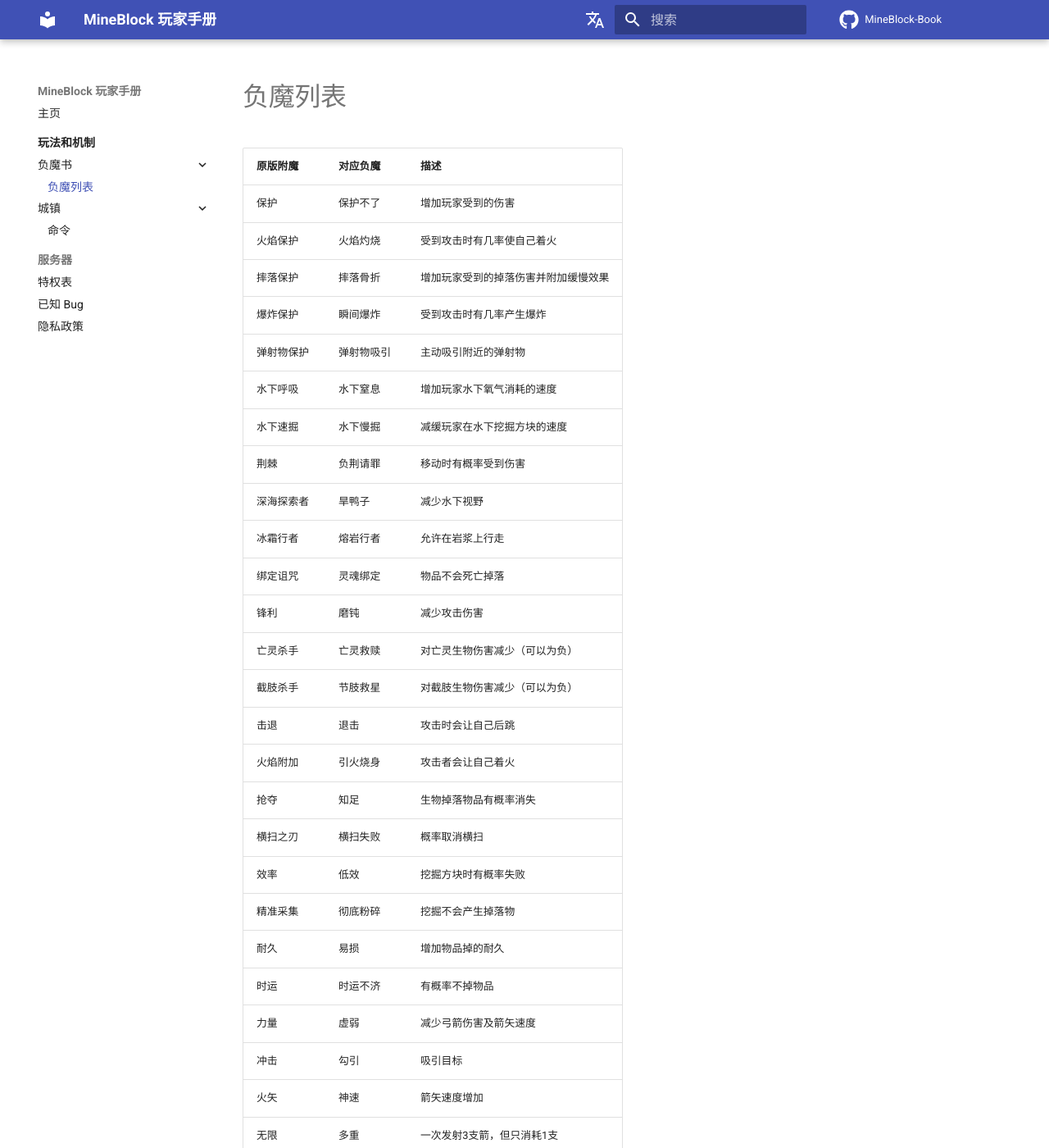
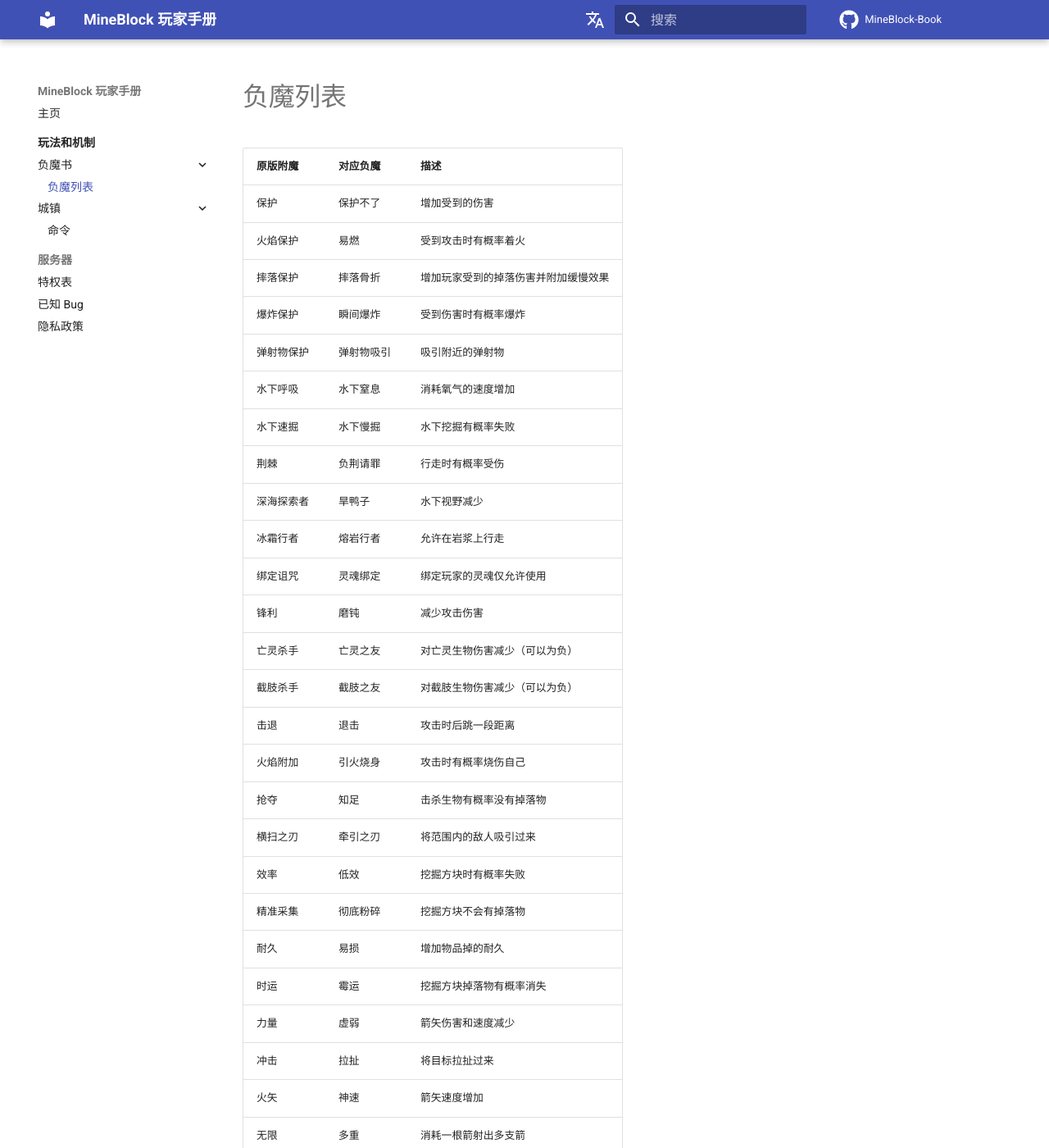
Before and after one commit to MineBlockMC/MineBlock-Book, an MkDocs documentation site: the page built from docs/mechanism/DeEnchantment/enchantment-list.md, in a window 1280 px wide and 1400 px high. Shown: the whole window at 82% size. Built offline with MkDocs 1.6.1 and Material for MkDocs 9.7.7, drawn with Linux system fonts in a browser that asks for light colours; comment, search, counter and statistics services are not loaded; some of the changed text lies outside the part shown.

Commit message:
Update enchantment-list.md

```diff
--- a/docs/mechanism/DeEnchantment/enchantment-list.md
+++ b/docs/mechanism/DeEnchantment/enchantment-list.md
@@ -1,42 +1,43 @@
 # 负魔列表
 
-| 原版附魔  | 对应负魔  | 描述                 |
-| ----- | ----- | ------------------ |
-| 保护    | 保护不了  | 增加玩家受到的伤害          |
-| 火焰保护  | 火焰灼烧  | 受到攻击时有几率使自己着火      |
-| 摔落保护  | 摔落骨折  | 增加玩家受到的掉落伤害并附加缓慢效果 |
-| 爆炸保护  | 瞬间爆炸  | 受到攻击时有几率产生爆炸       |
-| 弹射物保护 | 弹射物吸引 | 主动吸引附近的弹射物         |
-| 水下呼吸  | 水下窒息  | 增加玩家水下氧气消耗的速度      |
-| 水下速掘  | 水下慢掘  | 减缓玩家在水下挖掘方块的速度     |
-| 荆棘    | 负荆请罪  | 移动时有概率受到伤害         |
-| 深海探索者 | 旱鸭子   | 减少水下视野             |
-| 冰霜行者  | 熔岩行者  | 允许在岩浆上行走           |
-| 绑定诅咒  | 灵魂绑定  | 物品不会死亡掉落           |
-| 锋利    | 磨钝    | 减少攻击伤害             |
-| 亡灵杀手  | 亡灵救赎  | 对亡灵生物伤害减少（可以为负）    |
-| 截肢杀手  | 节肢救星  | 对截肢生物伤害减少（可以为负）    |
-| 击退    | 退击    | 攻击时会让自己后跳          |
-| 火焰附加  | 引火烧身  | 攻击者会让自己着火          |
-| 抢夺    | 知足    | 生物掉落物品有概率消失        |
-| 横扫之刃  | 横扫失败  | 概率取消横扫             |
-| 效率    | 低效    | 挖掘方块时有概率失败         |
-| 精准采集  | 彻底粉碎  | 挖掘不会产生掉落物          |
-| 耐久    | 易损    | 增加物品掉的耐久           |
-| 时运    | 时运不济  | 有概率不掉物品            |
-| 力量    | 虚弱    | 减少弓箭伤害及箭矢速度        |
-| 冲击    | 勾引    | 吸引目标               |
-| 火矢    | 神速    | 箭矢速度增加             |
-| 无限    | 多重    | 一次发射3支箭，但只消耗1支     |
-| 海之眷顾  | 海之嫌弃  | 减少钓鱼时获得宝藏的几率       |
-| 钓饵    | 过期钓饵  | 减少鱼咬钩的速度           |
-| 忠诚    | 背叛    | 三叉戟有概率会成为附近生物的武器   |
-| 穿刺    | 刺穿    | 对非水生生物造成额外伤害       |
-| 激流    | 逆流    | 方向相反               |
-| 引雷    | 避雷针   | 命中目标后雷劈自己          |
-| 多重射击  | 连珠    | 消耗3支箭矢进行3次连续射击     |
-| 快速填充  | 慢速填充  | 增加填充时间             |
-| 穿透    | 反弹    | 箭矢往回弹              |
-| 经验修补  | 经验反哺  | 将耐久转换为经验           |
-| 消失诅咒  | 永存祝福  | 物品作为掉落物时不会消失       |
-| 灵魂疾行  | 疾行    | 给予玩家永久的速度效果        |
+| 原版附魔 | 对应负魔 | 描述 |
+| ----- | ----- | -------------- |
+| 保护 | 保护不了 | 增加受到的伤害 |
+| 火焰保护 | 易燃 | 受到攻击时有概率着火 |
+| 摔落保护 | 摔落骨折 | 增加玩家受到的掉落伤害并附加缓慢效果 |
+| 爆炸保护 | 瞬间爆炸 | 受到伤害时有概率爆炸 |
+| 弹射物保护 | 弹射物吸引 | 吸引附近的弹射物 |
+| 水下呼吸 | 水下窒息 | 消耗氧气的速度增加 |
+| 水下速掘 | 水下慢掘 | 水下挖掘有概率失败 |
+| 荆棘 | 负荆请罪 | 行走时有概率受伤 |
+| 深海探索者 | 旱鸭子 | 水下视野减少 |
+| 冰霜行者 | 熔岩行者 | 允许在岩浆上行走 |
+| 绑定诅咒 | 灵魂绑定 | 绑定玩家的灵魂仅允许使用 |
+| 锋利 | 磨钝 | 减少攻击伤害 |
+| 亡灵杀手 | 亡灵之友 | 对亡灵生物伤害减少（可以为负） |
+| 截肢杀手 | 截肢之友 | 对截肢生物伤害减少（可以为负） |
+| 击退 | 退击 | 攻击时后跳一段距离 |
+| 火焰附加 | 引火烧身 | 攻击时有概率烧伤自己 |
+| 抢夺 | 知足 | 击杀生物有概率没有掉落物 |
+| 横扫之刃 | 牵引之刃 | 将范围内的敌人吸引过来 |
+| 效率 | 低效 | 挖掘方块时有概率失败 |
+| 精准采集 | 彻底粉碎 | 挖掘方块不会有掉落物 |
+| 耐久 | 易损 | 增加物品掉的耐久 |
+| 时运 | 霉运 | 挖掘方块掉落物有概率消失 |
+| 力量 | 虚弱 | 箭矢伤害和速度减少 |
+| 冲击 | 拉扯 | 将目标拉扯过来 |
+| 火矢 | 神速 | 箭矢速度增加 |
+| 无限 | 多重 | 消耗一根箭射出多支箭 |
+| 海之眷顾 | 海之嫌弃 | 钓到的东西有概率脱钩 |
+| 钓饵 | 过期钓饵 | 增加鱼上钩的时间 |
+| 忠诚 | 背叛 | 三叉戟有概率叛逃他人 |
+| 穿刺 | 刺穿 | 对非水生生物造成额外伤害 |
+| 激流 | 焰流 | 在燃烧时快速移动 |
+| 引雷 | 引雷针 | 在雷雨天时会遭天谴 |
+| 多重射击 | 连珠 | 连续射出多支箭 |
+| 快速填充 | 慢速填充 | 填充速度减慢 |
+| 穿透 | 反弹 | 箭矢往回弹 |
+| 经验修补 | 经验反哺 | 将耐久转换为经验 |
+| 消失诅咒 | 永存祝福 | 物品将永远陪伴你 |
+| 灵魂疾行 | 大地疾行 | 在土地上疾行 |
+| 迅捷潜行 | 沉重步伐 | 缓慢前行但抗性提升 |
```
